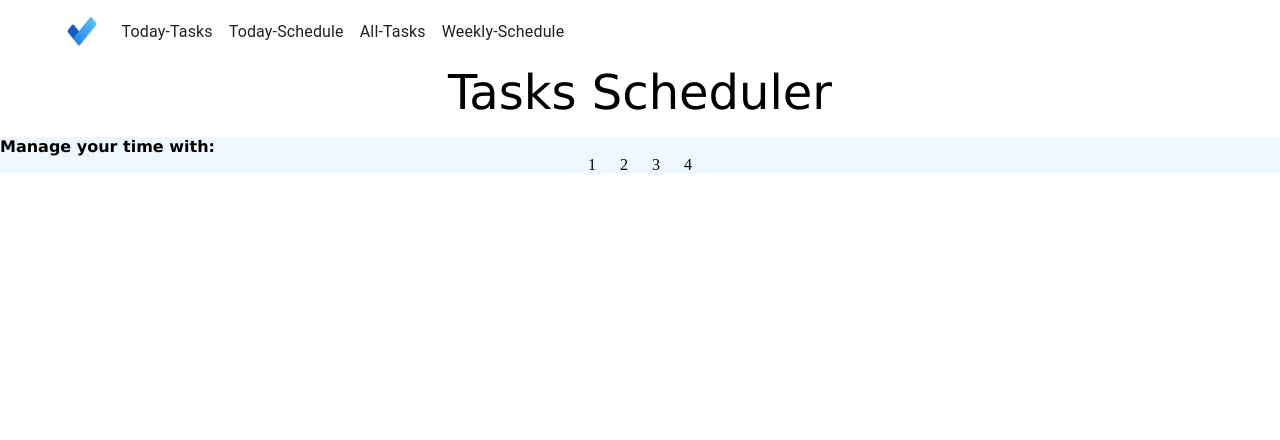
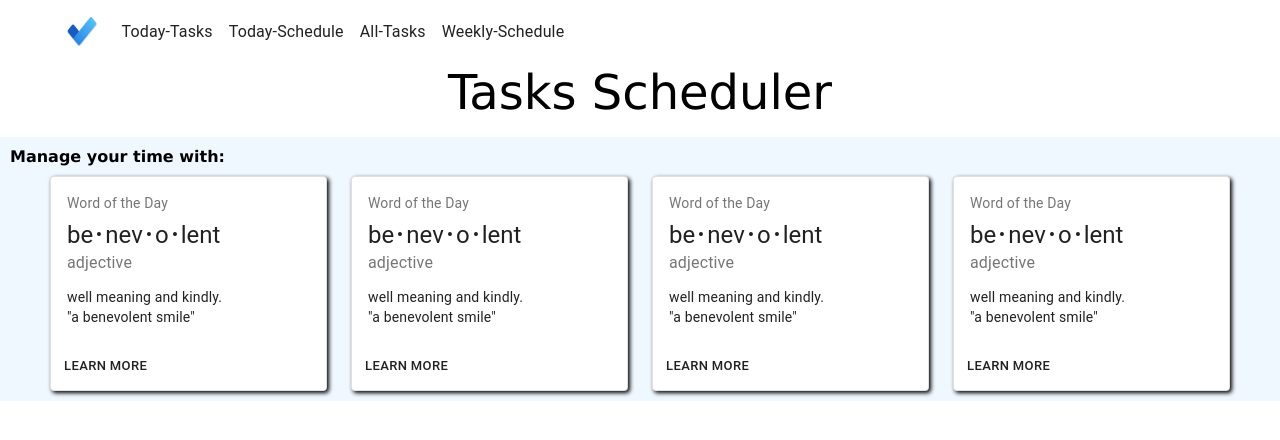
Before and after one commit to rafaelsakera/to-do-front-end, a React (Create React App) app: page / in a window 1280 px wide. Shown: the top 440 px of the page. Built offline with nearby package versions, Linux system fonts and the light colour scheme.

Commit message:
update home page with animation

```diff
--- a/src/pages/homePage/HomePage.tsx
+++ b/src/pages/homePage/HomePage.tsx
@@ -1,16 +1,23 @@
 import React from "react";
 
 import { useStyles } from "./Style";
+import PageCard from "./components/Card";
 import Grid from "@material-ui/core/Grid";
+import Grow from "@material-ui/core/Grow";
 import Typography from "@material-ui/core/Typography";
 
 const HomePage: React.FC = () => {
   const classes = useStyles();
+  const [mainCards, setMaincard] = React.useState(false);
+
+  React.useEffect(() => {
+    setMaincard(true);
+  }, []);
 
   return (
     <div>
       <Grid container justify="center">
-        <Typography variant="h3" gutterBottom className={classes.title}>
+        <Typography variant="h3" gutterBottom className={classes.pageTitle}>
           Tasks Scheduler
         </Typography>
       </Grid>
@@ -19,10 +26,42 @@
           Manage your time with:
         </Grid>
         <Grid container justify={"center"} spacing={3}>
-          <Grid item>1</Grid>
-          <Grid item>2</Grid>
-          <Grid item>3</Grid>
-          <Grid item>4</Grid>
+          <Grow
+            in={mainCards}
+            style={{ transformOrigin: "0 0 0" }}
+            {...(mainCards ? { timeout: 1000 } : {})}
+          >
+            <Grid item>
+              <PageCard />
+            </Grid>
+          </Grow>
+          <Grow
+            in={mainCards}
+            style={{ transformOrigin: "0 0 0" }}
+            {...(mainCards ? { timeout: 1000 } : {})}
+          >
+            <Grid item>
+              <PageCard />
+            </Grid>
+          </Grow>
+          <Grow
+            in={mainCards}
+            style={{ transformOrigin: "0 0 0" }}
+            {...(mainCards ? { timeout: 1000 } : {})}
+          >
+            <Grid item>
+              <PageCard />
+            </Grid>
+          </Grow>
+          <Grow
+            in={mainCards}
+            style={{ transformOrigin: "0 0 0" }}
+            {...(mainCards ? { timeout: 1000 } : {})}
+          >
+            <Grid item>
+              <PageCard />
+            </Grid>
+          </Grow>
         </Grid>
       </Grid>
     </div>
--- a/src/pages/homePage/Style.tsx
+++ b/src/pages/homePage/Style.tsx
@@ -2,15 +2,33 @@
 
 export const useStyles = makeStyles((theme: Theme) =>
   createStyles({
-    title: {
+    pageTitle: {
       fontFamily: "Ariel, Verdana",
+      textAlign: "center",
     },
     firstSection: {
       backgroundColor: "#f0f8ff",
     },
     firstSectionTitle: {
       fontFamily: "Ariel, Verdana",
-      fontWeight: "bold"
+      fontWeight: "bold",
+      margin: "10px",
+    },
+    root: {
+      minWidth: 275,
+      marginBottom: "10px",
+      boxShadow: "2px 2px 4px #000000;",
+    },
+    bullet: {
+      display: "inline-block",
+      margin: "0 2px",
+      transform: "scale(0.8)",
+    },
+    title: {
+      fontSize: 14,
+    },
+    pos: {
+      marginBottom: 12,
     },
   })
 );
--- /dev/null
+++ b/src/pages/homePage/components/Card.tsx
@@ -0,0 +1,42 @@
+import React from "react";
+
+import { useStyles } from "../Style";
+import Card from "@material-ui/core/Card";
+import Button from "@material-ui/core/Button";
+import Typography from "@material-ui/core/Typography";
+import CardActions from "@material-ui/core/CardActions";
+import CardContent from "@material-ui/core/CardContent";
+
+const PageCard: React.FC = () => {
+  const classes = useStyles();
+  const bull = <span className={classes.bullet}>•</span>;
+  return (
+    <Card className={classes.root} variant="outlined">
+      <CardContent>
+        <Typography
+          className={classes.title}
+          color="textSecondary"
+          gutterBottom
+        >
+          Word of the Day
+        </Typography>
+        <Typography variant="h5" component="h2">
+          be{bull}nev{bull}o{bull}lent
+        </Typography>
+        <Typography className={classes.pos} color="textSecondary">
+          adjective
+        </Typography>
+        <Typography variant="body2" component="p">
+          well meaning and kindly.
+          <br />
+          {'"a benevolent smile"'}
+        </Typography>
+      </CardContent>
+      <CardActions>
+        <Button size="small">Learn More</Button>
+      </CardActions>
+    </Card>
+  );
+};
+
+export default PageCard;
```
